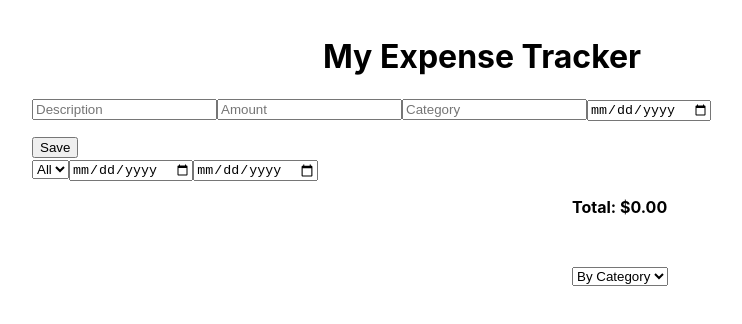
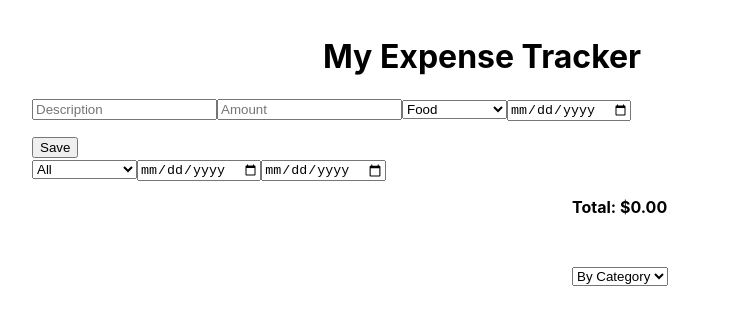
Before and after one commit to CesarAugustusGroB/codex-react-learning, a React (Create React App) app: page / in a window 1280 px wide. Shown: the top 324 px of the page, without its empty margins (158-900 px from the left). Built offline with nearby package versions, Linux system fonts and the light colour scheme.

Commit message:
Use predefined categories

```diff
--- a/src/components/ExpenseFilters/ExpenseFilters.tsx
+++ b/src/components/ExpenseFilters/ExpenseFilters.tsx
@@ -1,7 +1,7 @@
 import React from 'react';
 import styles from './ExpenseFilters.module.css';
 import { useExpenses } from '../../hooks';
-import { Expense } from '../../models/expense';
+import { CATEGORIES } from '../../constants';
 
 // Format a Date object into YYYY-MM-DD for date inputs
 const formatInputDate = (date?: Date) =>
@@ -9,18 +9,10 @@ const formatInputDate = (date?: Date) =>
 
 const ExpenseFilters: React.FC = () => {
   const {
-    state: { expenses, filter },
+    state: { filter },
     dispatch,
   } = useExpenses();
 
-  // Collect unique categories from expenses
-  const categories = React.useMemo(() => {
-    const map = new Map<number, string>();
-    expenses.forEach((exp: Expense) => {
-      map.set(exp.category.id, exp.category.name);
-    });
-    return Array.from(map.entries()).map(([id, name]) => ({ id, name }));
-  }, [expenses]);
 
   const handleCategoryChange = (
     e: React.ChangeEvent<HTMLSelectElement>,
@@ -57,7 +49,7 @@ const ExpenseFilters: React.FC = () => {
         onChange={handleCategoryChange}
       >
         <option value="">All</option>
-        {categories.map((cat) => (
+        {CATEGORIES.map((cat) => (
           <option key={cat.id} value={cat.id}>
             {cat.name}
           </option>
--- a/src/components/ExpenseForm/ExpenseForm.tsx
+++ b/src/components/ExpenseForm/ExpenseForm.tsx
@@ -4,6 +4,7 @@ import { Expense } from '../../models/expense';
 import { useExpenses } from '../../hooks';
 import Button from '../common/Button';
 import Input from '../common/Input';
+import { CATEGORIES } from '../../constants';
 
 interface ExpenseFormProps {
   expense?: Expense;
@@ -19,8 +20,10 @@ const ExpenseForm: React.FC<ExpenseFormProps> = ({ expense, onCancel }) => {
   const [amount, setAmount] = React.useState(
     expense ? String(expense.amount) : '',
   );
-  const [category, setCategory] = React.useState(
-    expense?.category.name ?? '',
+  const [categoryId, setCategoryId] = React.useState<number>(
+    expense && CATEGORIES.some((c) => c.id === expense.category.id)
+      ? expense.category.id
+      : CATEGORIES[0].id,
   );
   const [date, setDate] = React.useState(
     expense ? expense.date.toISOString().split('T')[0] : '',
@@ -28,11 +31,13 @@ const ExpenseForm: React.FC<ExpenseFormProps> = ({ expense, onCancel }) => {
 
   const handleSubmit = (e: React.FormEvent) => {
     e.preventDefault();
+    const selectedCategory =
+      CATEGORIES.find((c) => c.id === categoryId) || CATEGORIES[CATEGORIES.length - 1];
     const updated: Expense = {
       id: expense ? expense.id : Date.now(),
       description,
       amount: parseFloat(amount) || 0,
-      category: expense?.category ?? { id: Date.now(), name: category },
+      category: { ...selectedCategory },
       date: date ? new Date(date) : new Date(),
     };
     dispatch({ type: expense ? 'EDIT_EXPENSE' : 'ADD_EXPENSE', payload: updated });
@@ -52,11 +57,13 @@ const ExpenseForm: React.FC<ExpenseFormProps> = ({ expense, onCancel }) => {
         value={amount}
         onChange={(e) => setAmount(e.target.value)}
       />
-      <Input
-        placeholder="Category"
-        value={category}
-        onChange={(e) => setCategory(e.target.value)}
-      />
+      <select value={categoryId} onChange={(e) => setCategoryId(Number(e.target.value))}>
+        {CATEGORIES.map((cat) => (
+          <option key={cat.id} value={cat.id}>
+            {cat.name}
+          </option>
+        ))}
+      </select>
       <Input
         type="date"
         value={date}
--- /dev/null
+++ b/src/constants/categories.ts
@@ -0,0 +1,10 @@
+import { Category } from '../models/expense';
+
+export const CATEGORIES: Category[] = [
+  { id: 1, name: 'Food' },
+  { id: 2, name: 'Rent' },
+  { id: 3, name: 'Transport' },
+  { id: 4, name: 'Utilities' },
+  { id: 5, name: 'Entertainment' },
+  { id: 6, name: 'Others' },
+];
--- /dev/null
+++ b/src/constants/index.ts
@@ -0,0 +1 @@
+export * from './categories';
```
